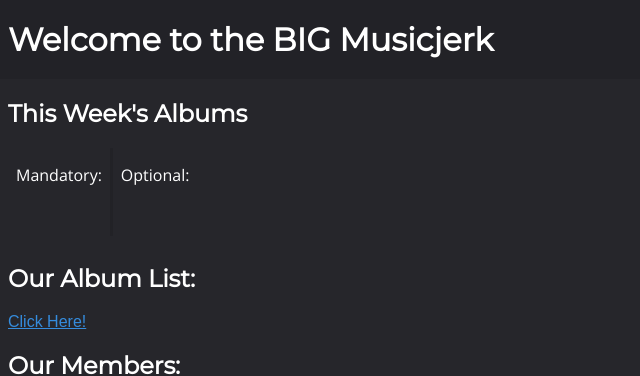
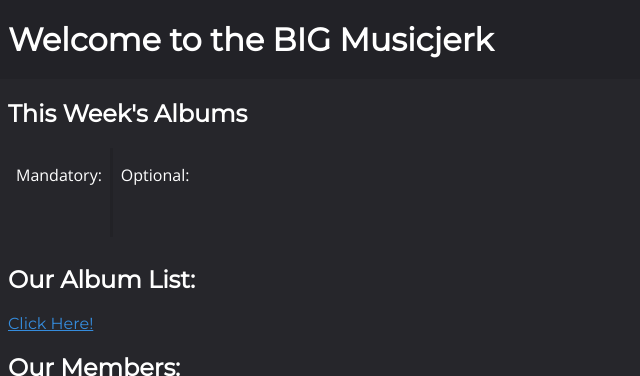
Before and after one commit to joribom/musicjerk, a Python web app: template templates/homepage.html in a window 1280 px wide. Shown: the top 376 px of the page, without its empty margins (0-640 px from the left). Run offline with Jinja, Linux system fonts and the light colour scheme; the template is opened without the code that fills it, so the values that code supplies are empty.

Commit message:
Small changes

```diff
--- a/styles/default.css
+++ b/styles/default.css
@@ -1,5 +1,5 @@
 body{
-    font-family: 'proxima-nova', sans-serif;
+    font-family: 'Montserrat', sans-serif;
     color: 	#ffffff;
     background-color: #26262b;
 }
--- a/templates/homepage.html
+++ b/templates/homepage.html
@@ -4,8 +4,8 @@
 
 <head>
   <link href="https://fonts.googleapis.com/css?family=Montserrat|Open+Sans" rel="stylesheet">
-  <link rel="stylesheet" type="text/css" href="/styles/default.css" />
-  <link rel="stylesheet" type="text/css" href="/styles/homepage.css" />
+  <link rel="stylesheet" type="text/css" href="../styles/default.css" />
+  <link rel="stylesheet" type="text/css" href="../styles/homepage.css" />
   <link rel="icon" type="image/png" href="favicon-32x32.png" sizes="32x32" />
   <link rel="icon" type="image/png" href="favicon-16x16.png" sizes="16x16" />
   <title>Big Musicjerk's Homepage</title>
@@ -28,7 +28,7 @@
         </a>
       </div>
       <div class="optional">
-          <p>Optional: </p>
+          <p>Optional:</p>
           <a href="/albums/{{ optional.url }}">
             <div>
               <img src="{{ optional.image_url }}" alt="{{ optional.image_description }}">
```
